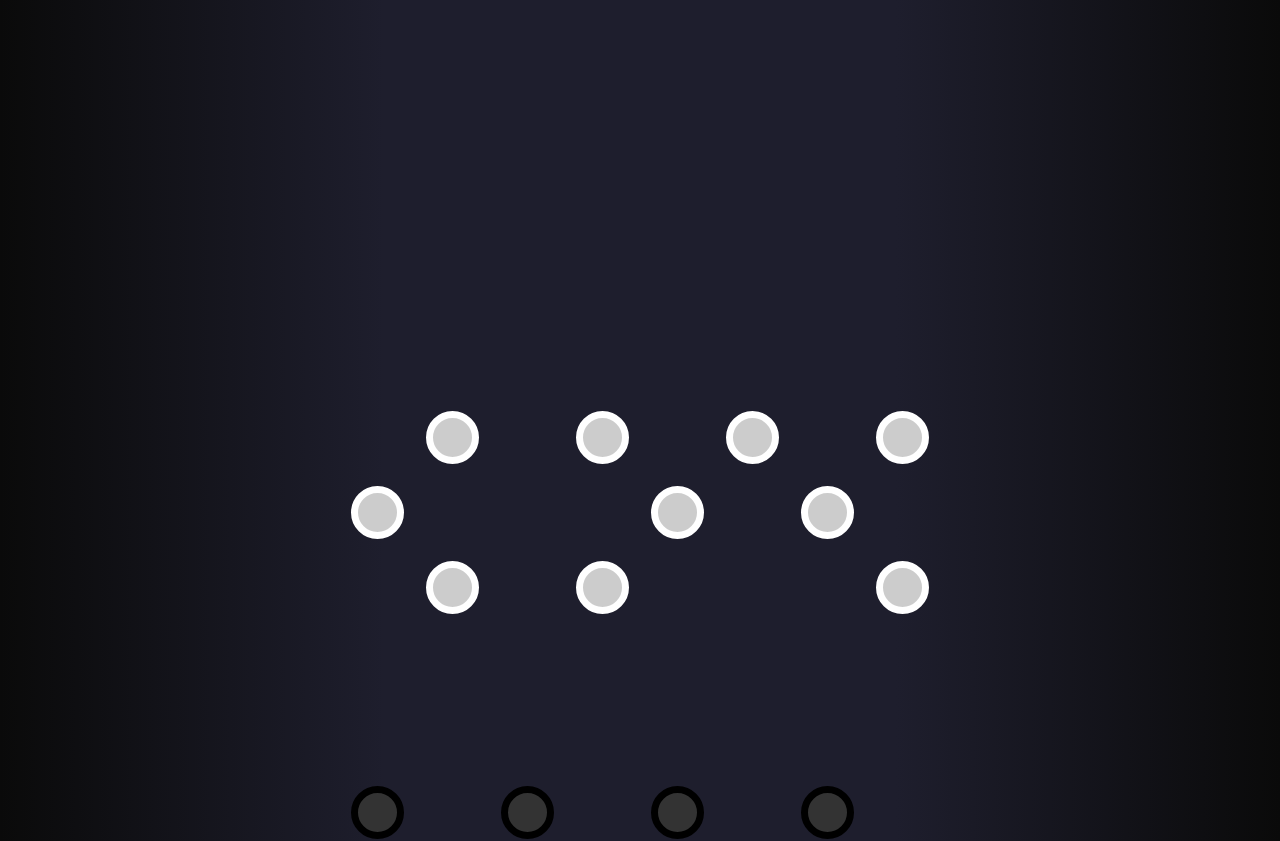
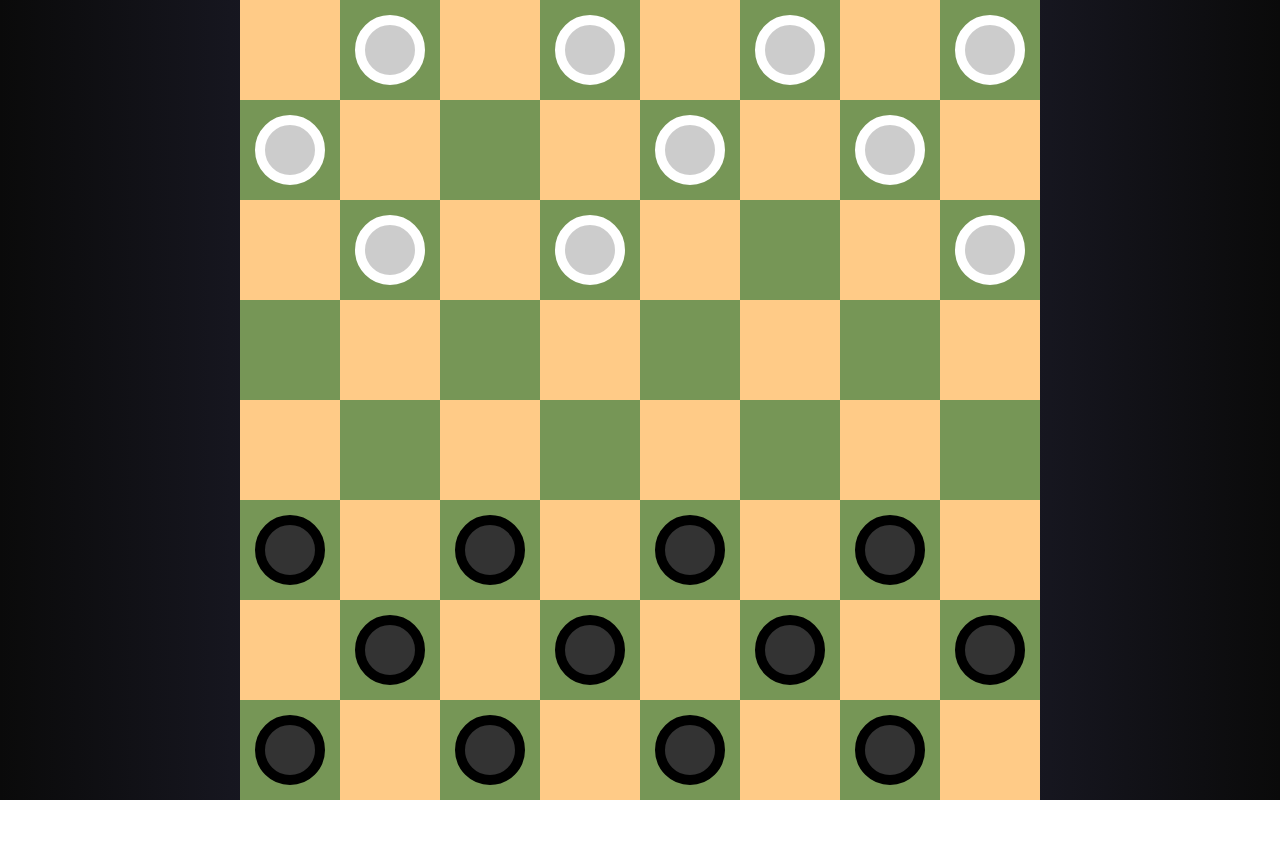
Before and after one commit to KarloDarkblace/Checkers-Game, a Next.js app in the folder Frontend/: page /field in a window 1280 px wide. Shown: the top 841 px of the page. After the commit the page ends 800 px from the top, so only its background shows below. Built offline with nearby package versions, Linux system fonts and the light colour scheme.

Commit message:
logic next move

```diff
--- a/Frontend/app/field/page.tsx
+++ b/Frontend/app/field/page.tsx
@@ -12,6 +12,7 @@ const initialField = [
   ["", "b", "", "b", "", "b", "", "b"],
   ["b", "", "b", "", "b", "", "b", ""],
 ];
+const SIZE = 800;
 const BL_IN = "#333";
 const BL_OUT = "black";
 const WH_IN = "#ccc";
@@ -26,7 +27,6 @@ interface CheckerType {
 }
 
 export default function Field() {
-  const SIZE = 600;
   const cellSize = SIZE / 8;
   const checkerSize = cellSize * 0.7;
 
@@ -145,7 +145,8 @@ export default function Field() {
   return (
     <div className="w-screen h-screen flex items-center justify-center">
       <div
-        className={`h-[${SIZE}px] w-[${SIZE}px] outline-black relative grid grid-cols-8 grid-rows-8`}
+        className={`relative grid grid-cols-8 grid-rows-8`}
+        style={{ height: SIZE, width: SIZE }}
         onClick={onClickHandler}
       >
         {drawField()}
```
